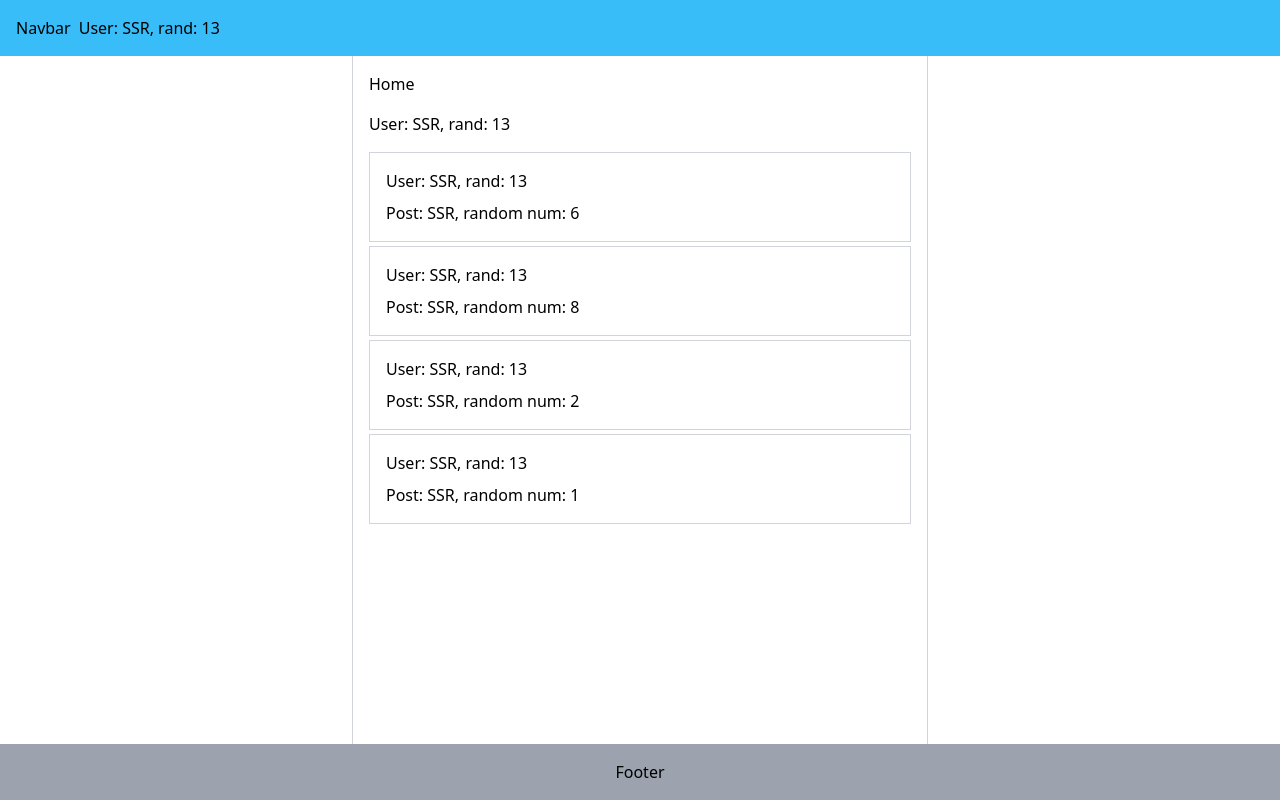
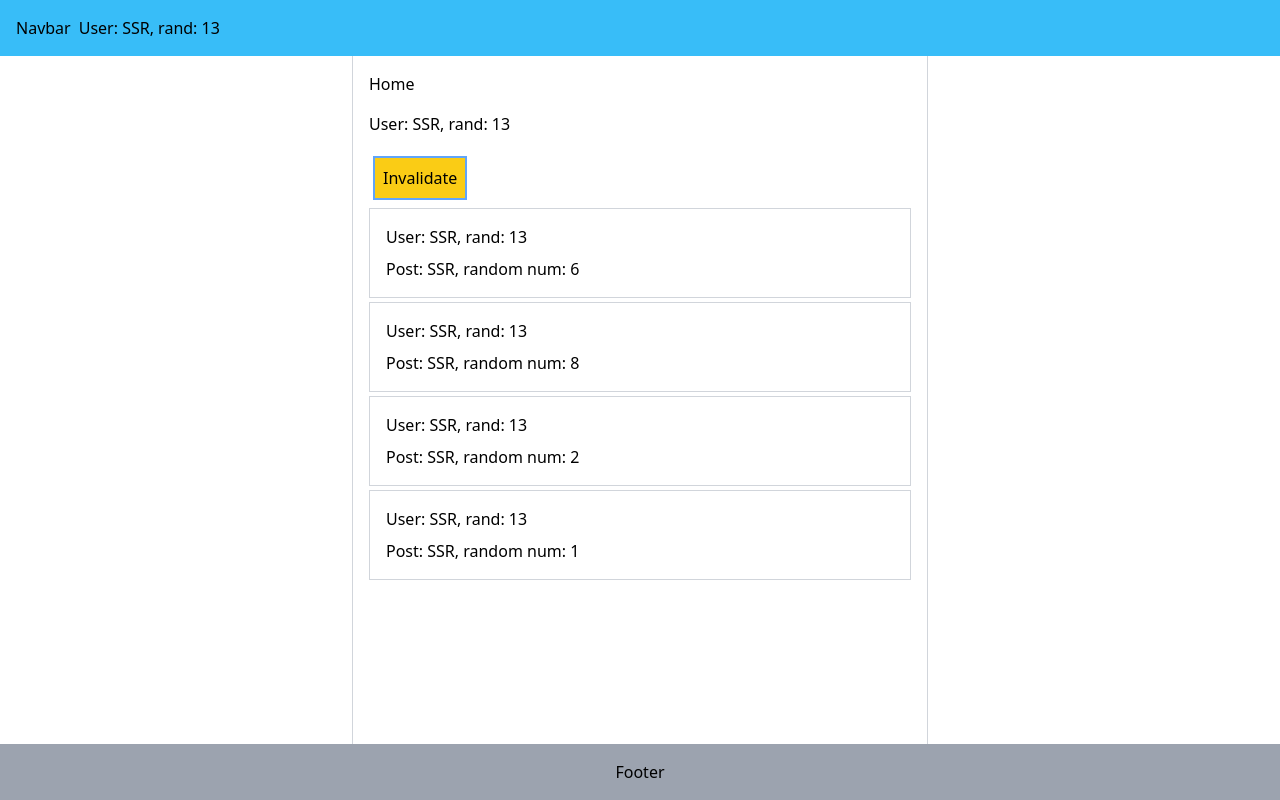
Before and after one commit to nemanjam/hydration-test-case, a Next.js app: page / in a window 1280 px wide. Built offline with nearby package versions, Linux system fonts and the light colour scheme; no server answers.

Commit message:
add refetch button

```diff
--- a/pages/_app.tsx
+++ b/pages/_app.tsx
@@ -18,7 +18,7 @@ function MyApp({
       <QueryClientProvider client={queryClient}>
         <Hydrate state={dehydratedState}>
           <Component {...pageProps} />
-          <ReactQueryDevtools />
+          {/* <ReactQueryDevtools /> */}
         </Hydrate>
       </QueryClientProvider>
     </ErrorBoundaryWrapper>
--- a/views/Home.tsx
+++ b/views/Home.tsx
@@ -2,10 +2,20 @@ import React, { FC, useContext } from 'react';
 import { usePosts } from 'my-react-query/posts/usePosts';
 import { MeContext } from 'providers/Me';
 import PostItem from 'components/PostItem';
+import { useQueryClient } from 'react-query';
 
 const Home: FC = () => {
+  const queryClient = useQueryClient();
+
   const { me } = useContext(MeContext);
   const { data } = usePosts();
+
+  const handleClick = async () => {
+    console.log('handleClick');
+    // queryClient.invalidateQueries(['posts']);
+    queryClient.invalidateQueries(['me', 1]);
+    // await queryClient.refetchQueries(['me', 1], { exact: true });
+  };
 
   if (!data) return null;
 
@@ -13,6 +23,13 @@ const Home: FC = () => {
     <div className="sm:border-x border-gray-300 p-4 flex-grow">
       <h1 className="mb-4">Home</h1>
       <h3 className="mb-4">{`User: ${me?.name}`}</h3>
+
+      <button
+        onClick={handleClick}
+        className="m-1 p-2 border-2 border-blue-400 bg-yellow-400"
+      >
+        Invalidate
+      </button>
 
       <section className="">
         {data.length > 0 ? (
```
